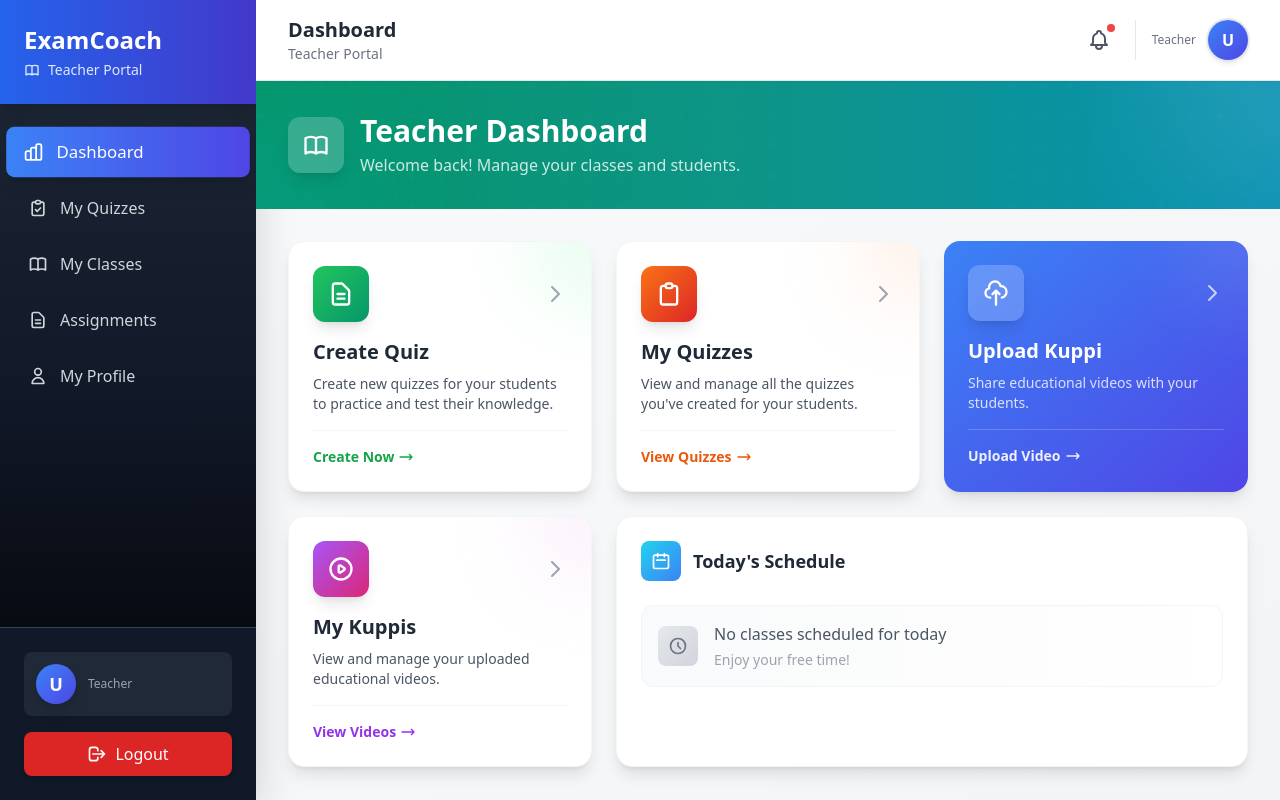
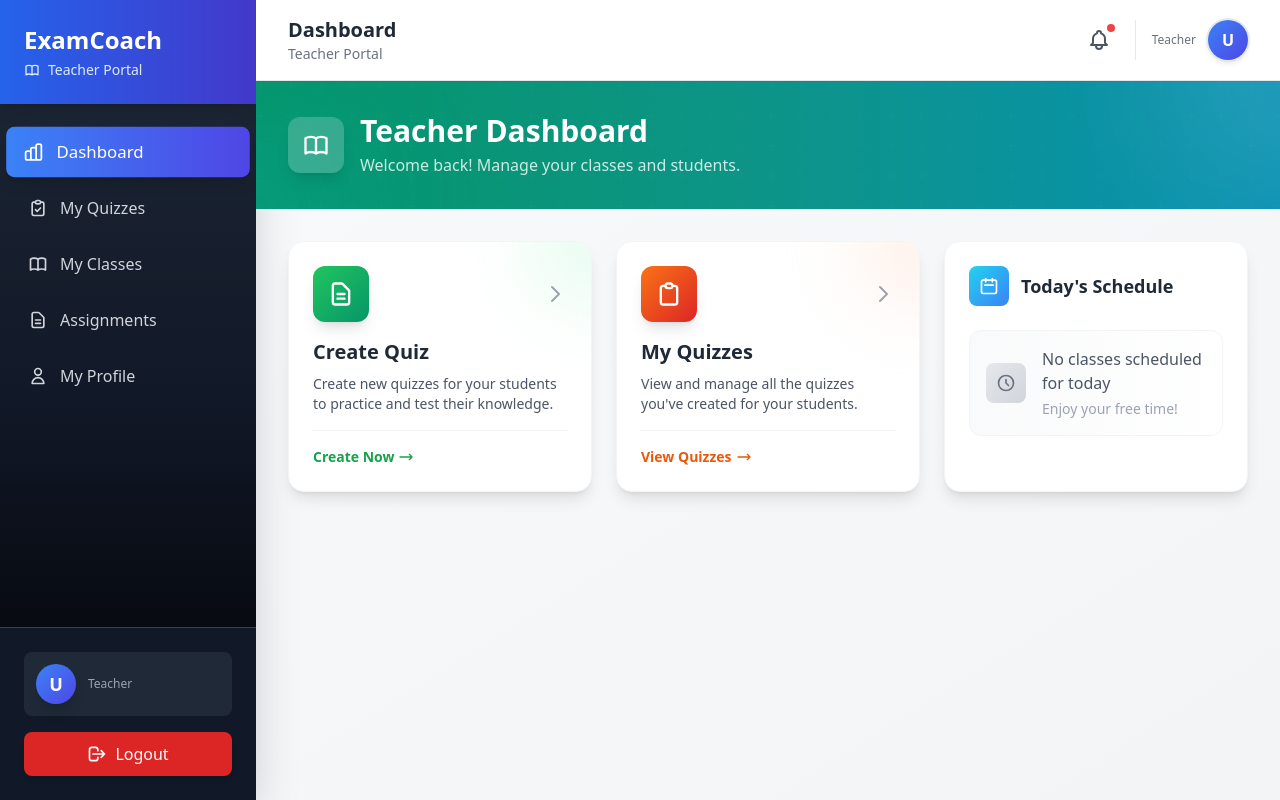
Before and after one commit to DasunShanaka01/ExamCoach, a React (Vite) app in the folder Frontend/: page /teacher/dashboard in a window 1280 px wide. Built offline with nearby package versions, Linux system fonts and the light colour scheme; no server answers; the HTML template or start-up script is replaced by a standard one.

Commit message:
Remove Kuppi cards from teachers dashboard

```diff
--- a/Frontend/src/pages/TeacherDashboard.jsx
+++ b/Frontend/src/pages/TeacherDashboard.jsx
@@ -112,81 +112,8 @@ const TeacherDashboard = () => {
                                     </div>
                                 </div>
 
-                                {/* Upload Kuppi Card */}
-                                <div
-                                    className="group relative bg-gradient-to-br from-blue-500 to-indigo-600 rounded-2xl p-6 shadow-lg hover:shadow-2xl transition-all duration-300 transform hover:-translate-y-2 overflow-hidden cursor-pointer"
-                                    onClick={() => navigate('/teacher/upload-kuppi')}
-                                >
-                                    <div className="absolute top-0 right-0 w-32 h-32 bg-white/10 rounded-full blur-2xl -translate-y-1/2 translate-x-1/2 group-hover:scale-150 transition-transform duration-500"></div>
-                                    <div className="relative">
-                                        <div className="flex items-center justify-between mb-4">
-                                            <div className="w-14 h-14 bg-white/20 rounded-xl flex items-center justify-center text-white shadow-lg group-hover:scale-110 transition-transform duration-300">
-                                                <svg className="w-7 h-7" fill="none" stroke="currentColor" viewBox="0 0 24 24">
-                                                    <path strokeLinecap="round" strokeLinejoin="round" strokeWidth={2} d="M7 16a4 4 0 01-.88-7.903A5 5 0 1115.9 6L16 6a5 5 0 011 9.9M15 13l-3-3m0 0l-3 3m3-3v12" />
-                                                </svg>
-                                            </div>
-                                            <span className="text-white/70">
-                                                <svg className="w-6 h-6 group-hover:translate-x-1 transition-transform" fill="none" stroke="currentColor" viewBox="0 0 24 24">
-                                                    <path strokeLinecap="round" strokeLinejoin="round" strokeWidth={2} d="M9 5l7 7-7 7" />
-                                                </svg>
-                                            </span>
-                                        </div>
-                                        <h3 className="text-xl font-bold text-white mb-2">
-                                            Upload Kuppi
-                                        </h3>
-                                        <p className="text-white/80 text-sm">
-                                            Share educational videos with your students.
-                                        </p>
-                                        <div className="mt-4 pt-4 border-t border-white/20">
-                                            <span className="text-sm font-semibold text-white/90 flex items-center gap-1">
-                                                Upload Video
-                                                <svg className="w-4 h-4 group-hover:translate-x-1 transition-transform" fill="none" stroke="currentColor" viewBox="0 0 24 24">
-                                                    <path strokeLinecap="round" strokeLinejoin="round" strokeWidth={2} d="M17 8l4 4m0 0l-4 4m4-4H3" />
-                                                </svg>
-                                            </span>
-                                        </div>
-                                    </div>
-                                </div>
-
-                                {/* View Kuppis Card */}
-                                <div
-                                    className="group relative bg-white rounded-2xl p-6 shadow-lg hover:shadow-2xl transition-all duration-300 transform hover:-translate-y-2 border border-gray-100 overflow-hidden cursor-pointer"
-                                    onClick={() => navigate('/teacher/view-kuppis')}
-                                >
-                                    <div className="absolute top-0 right-0 w-32 h-32 bg-gradient-to-br from-purple-100 to-pink-100 rounded-full blur-2xl opacity-60 -translate-y-1/2 translate-x-1/2 group-hover:scale-150 transition-transform duration-500"></div>
-                                    <div className="relative">
-                                        <div className="flex items-center justify-between mb-4">
-                                            <div className="w-14 h-14 bg-gradient-to-br from-purple-500 to-pink-600 rounded-xl flex items-center justify-center text-white shadow-lg group-hover:scale-110 transition-transform duration-300">
-                                                <svg className="w-7 h-7" fill="none" stroke="currentColor" viewBox="0 0 24 24">
-                                                    <path strokeLinecap="round" strokeLinejoin="round" strokeWidth={2} d="M14.752 11.168l-3.197-2.132A1 1 0 0010 9.87v4.263a1 1 0 001.555.832l3.197-2.132a1 1 0 000-1.664z" />
-                                                    <path strokeLinecap="round" strokeLinejoin="round" strokeWidth={2} d="M21 12a9 9 0 11-18 0 9 9 0 0118 0z" />
-                                                </svg>
-                                            </div>
-                                            <span className="text-gray-400 group-hover:text-purple-600 transition-colors">
-                                                <svg className="w-6 h-6 group-hover:translate-x-1 transition-transform" fill="none" stroke="currentColor" viewBox="0 0 24 24">
-                                                    <path strokeLinecap="round" strokeLinejoin="round" strokeWidth={2} d="M9 5l7 7-7 7" />
-                                                </svg>
-                                            </span>
-                                        </div>
-                                        <h3 className="text-xl font-bold text-gray-800 mb-2 group-hover:text-purple-600 transition-colors">
-                                            My Kuppis
-                                        </h3>
-                                        <p className="text-gray-600 text-sm">
-                                            View and manage your uploaded educational videos.
-                                        </p>
-                                        <div className="mt-4 pt-4 border-t border-gray-100">
-                                            <span className="text-sm font-semibold text-purple-600 group-hover:text-purple-700 transition-colors flex items-center gap-1">
-                                                View Videos
-                                                <svg className="w-4 h-4 group-hover:translate-x-1 transition-transform" fill="none" stroke="currentColor" viewBox="0 0 24 24">
-                                                    <path strokeLinecap="round" strokeLinejoin="round" strokeWidth={2} d="M17 8l4 4m0 0l-4 4m4-4H3" />
-                                                </svg>
-                                            </span>
-                                        </div>
-                                    </div>
-                                </div>
-
                                 {/* Today's Schedule */}
-                                <div className="bg-white rounded-2xl p-6 shadow-lg border border-gray-100 md:col-span-2">
+                                <div className="bg-white rounded-2xl p-6 shadow-lg border border-gray-100">
                                     <div className="flex items-center gap-3 mb-6">
                                         <div className="w-10 h-10 bg-gradient-to-br from-cyan-400 to-blue-500 rounded-lg flex items-center justify-center text-white">
                                             <svg className="w-5 h-5" fill="none" stroke="currentColor" viewBox="0 0 24 24">
```
